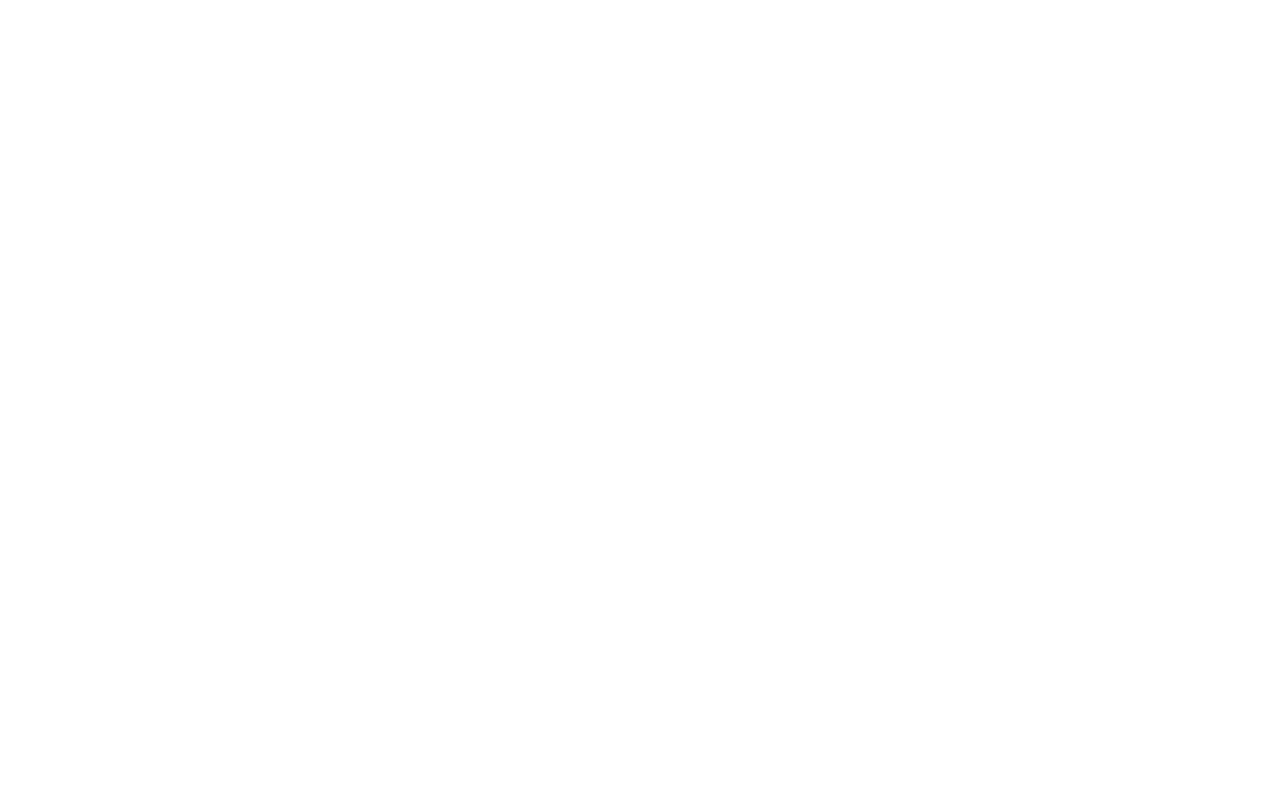
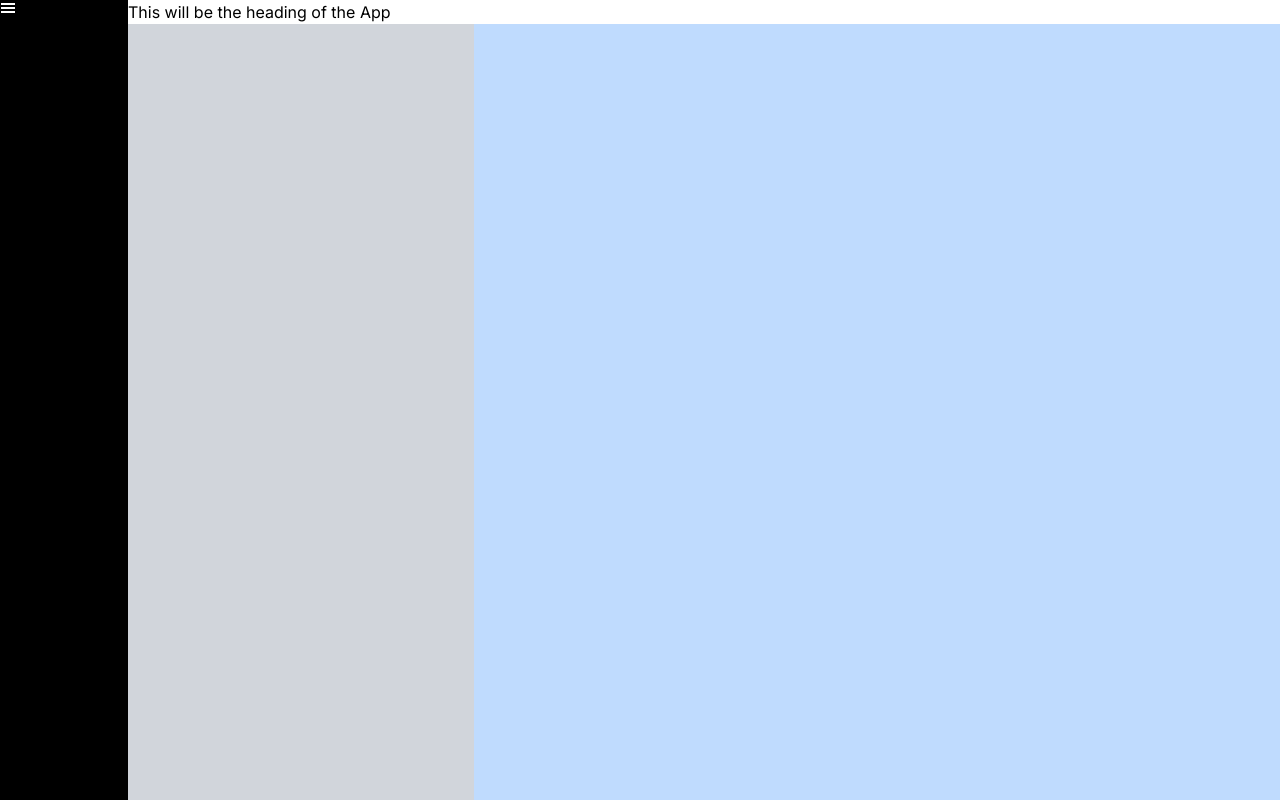
Before and after one commit to Cavein254/scheduler-two, a Next.js app: page / in a window 1280 px wide. Built offline with nearby package versions, Linux system fonts and the light colour scheme.

Commit message:
scarfold layout

```diff
--- a/app/page.tsx
+++ b/app/page.tsx
@@ -1,3 +1,26 @@
+import { GiHamburgerMenu } from "react-icons/gi";
+const dashData = [
+  {
+    id: 1,
+    title: "Dashboard",
+  },
+];
 export default function Home() {
-  return <main></main>;
+  return (
+    <main>
+      <div className="w-[100%] h-[100%] flex">
+        <aside className="flex w-[10%] bg-black h-[100vh]">
+          <div className="flex">
+            <GiHamburgerMenu className="text-white" />
+          </div>
+        </aside>
+        <aside className="flex flex-col w-[90%] bg-blue-200 h-[100vh]">
+          <div className="bg-white ">
+            <h1>This will be the heading of the App</h1>
+          </div>
+          <div className="flex w-[30%] bg-gray-300 h-[100vh]"></div>
+        </aside>
+      </div>
+    </main>
+  );
 }
--- a/package.json
+++ b/package.json
@@ -12,7 +12,8 @@
   "dependencies": {
     "next": "14.0.3",
     "react": "^18",
-    "react-dom": "^18"
+    "react-dom": "^18",
+    "react-icons": "^4.12.0"
   },
   "devDependencies": {
     "@tauri-apps/cli": "^1.5.6",
```
Also changed, not shown: 1 other file (tests, documents, lock files or other folders).
